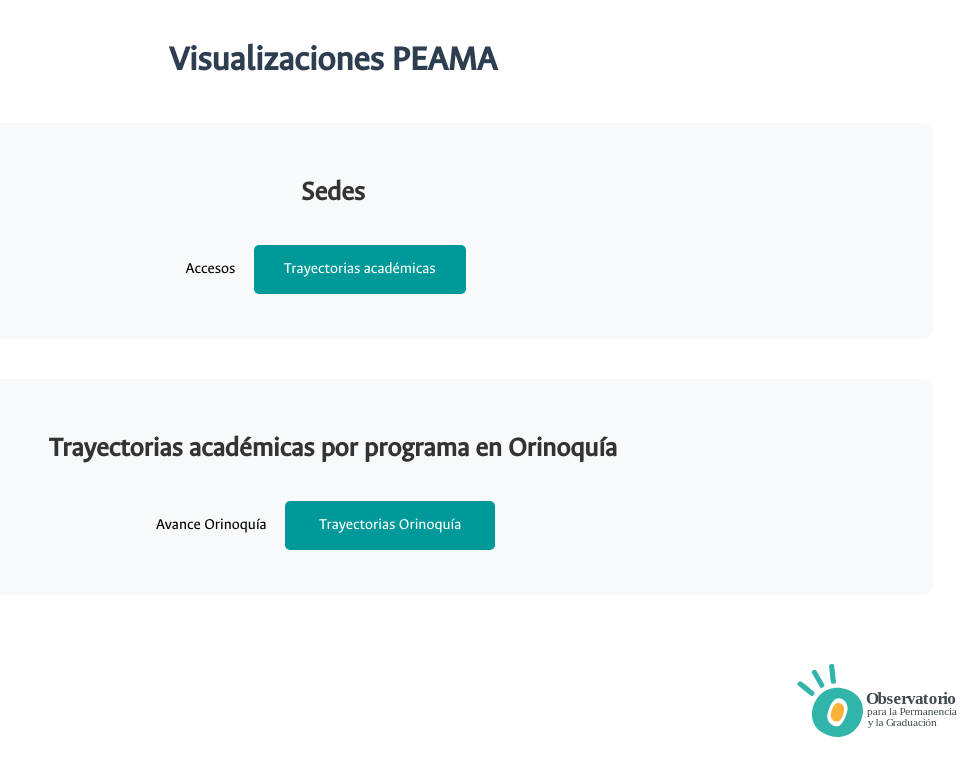
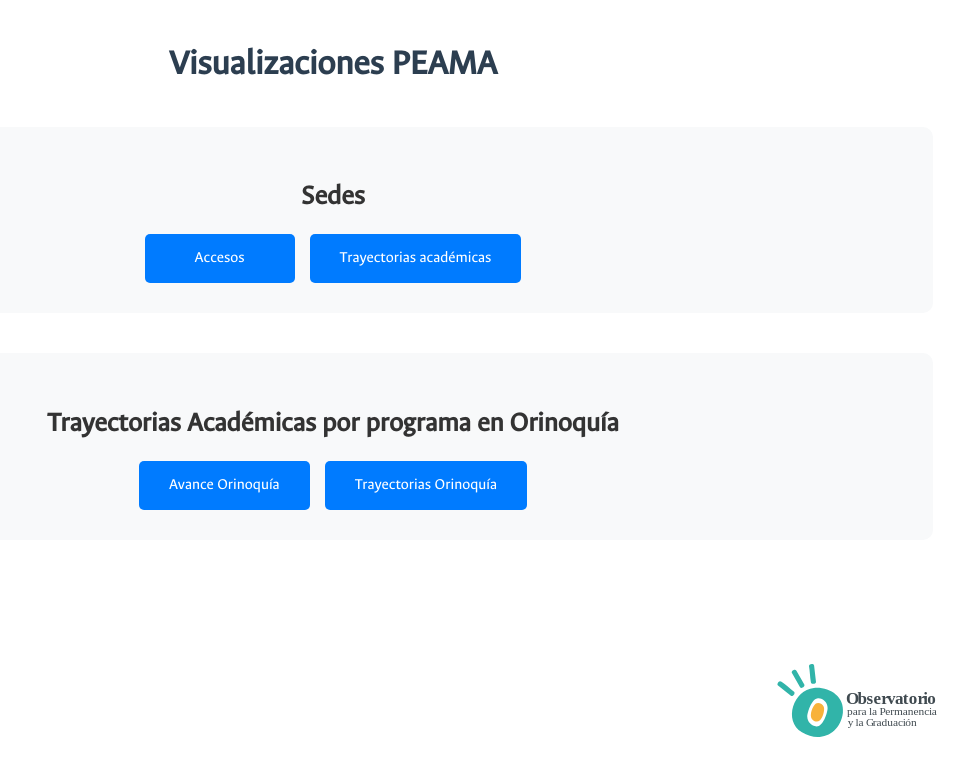
Before and after one commit to JulianAngaritaSuarez/obs_presentaciones, a plain HTML site: page index.html in a window 1280 px wide. Shown: the whole page, without its empty margins (307-1280 px from the left). Drawn offline with Linux system fonts and the light colour scheme.

Commit message:
Update index.html

```diff
--- a/index.html
+++ b/index.html
@@ -5,39 +5,40 @@
     <meta name="viewport" content="width=device-width, initial-scale=1.0">
     <title>Visualización del Observatorio de Permanencia y Graduación</title>
     <style>
-        /* Define the custom font - use relative path from root */
+        /* Define the custom font */
         @font-face {
             font-family: 'Ancizar';
-            src: url('./AncizarSans-Regular_02042016.otf') format('truetype');
+            src: url('./AncizarSans-Regular_02042016.otf') format('opentype');
             font-weight: normal;
             font-style: normal;
         }
 
+        * {
+            box-sizing: border-box;
+        }
+
         body {
             font-family: 'Ancizar', Arial, sans-serif;
-            margin: 40px;
+            margin: 0;
+            padding: 20px;
             text-align: center;
-        }
-
-        .container {
-            max-width: 1200px;
-            margin: 0 auto;
-            padding: 20px;
             position: relative;
             min-height: 100vh;
+            padding-bottom: 120px;
         }
 
         .section {
-            margin: 40px 0;
+            margin: 40px auto;
             padding: 30px;
             background-color: #f8f9fa;
             border-radius: 10px;
+            max-width: 1200px;
         }
 
         .section h2 {
             color: #333;
             margin-bottom: 20px;
-            font-size: 28px;
+            font-size: clamp(20px, 4vw, 28px); /* Responsive font size */
         }
 
         .nav-links {
@@ -49,9 +50,8 @@
 
         .nav-link {
             display: inline-block;
-            margin: 15px;
             padding: 15px 30px;
-            background-color: #009999;
+            background-color: #007bff;
             color: white;
             text-decoration: none;
             border-radius: 5px;
@@ -70,16 +70,17 @@
             font-size: clamp(24px, 5vw, 36px); /* Responsive heading */
             padding: 0 10px;
         }
+
         .logo {
-            position: absolute;
+            position: fixed;
             bottom: 20px;
-            right: 0;
-            width: clamp(100px, 15vw, 200px);
+            right: 20px;
+            width: clamp(100px, 15vw, 200px); /* Responsive logo size */
             height: auto;
             z-index: 1000;
         }
 
-
+        /* Tablet styles */
         @media screen and (max-width: 768px) {
             body {
                 padding: 15px;
@@ -150,6 +151,7 @@
             .section {
                 max-width: 1400px;
             }
+        }
     </style>
 </head>
 <body>
@@ -157,19 +159,20 @@
 
     <div class="section">
         <h2>Sedes</h2>
-        <div class="nav-links>
+        <div class="nav-links">
             <a href="accesos_peama.html" class="nav-link">Accesos</a>
             <a href="trayectorias_peama.html" class="nav-link">Trayectorias académicas</a>
         </div>
     </div>
 
     <div class="section">
-        <h2>Trayectorias académicas por programa en Orinoquía</h2>
-        <div class="nav-links>
+        <h2>Trayectorias Académicas por programa en Orinoquía</h2>
+        <div class="nav-links">
             <a href="avance_orinoquia.html" class="nav-link">Avance Orinoquía</a>
             <a href="trayectorias_orinoquia.html" class="nav-link">Trayectorias Orinoquía</a>
         </div>
     </div>
-        <img src="./obs_logo.svg" alt="Logo" class="logo">
+
+    <img src="obs_logo.svg" alt="Logo" class="logo">
 </body>
 </html>
```
